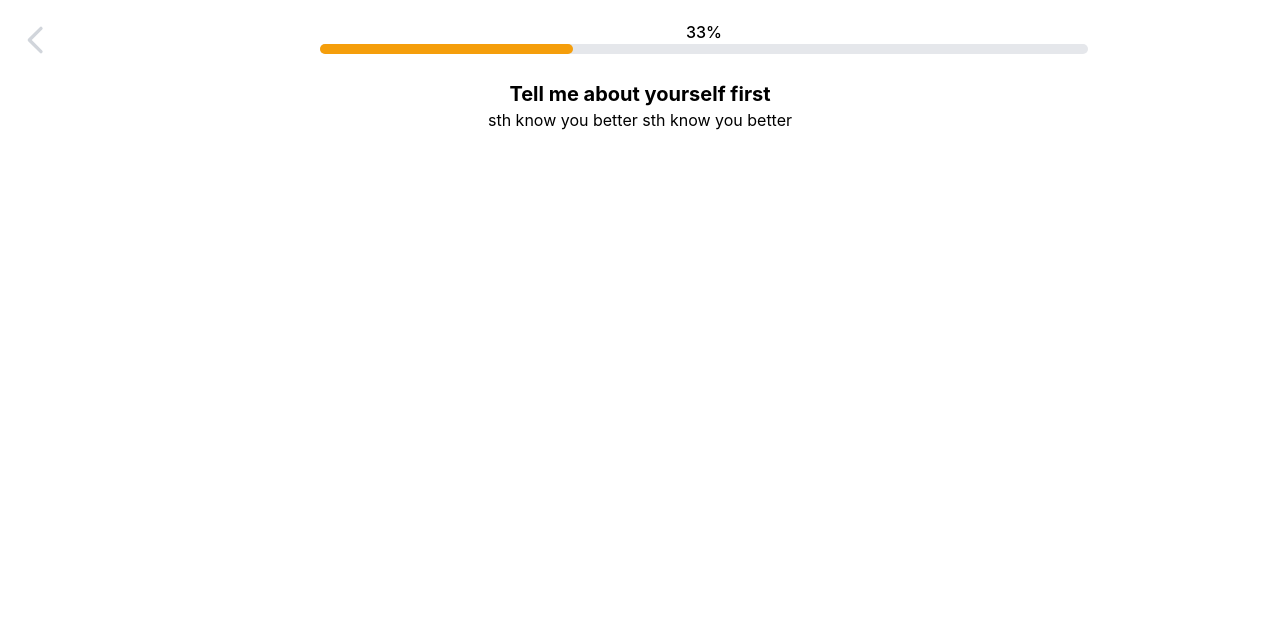
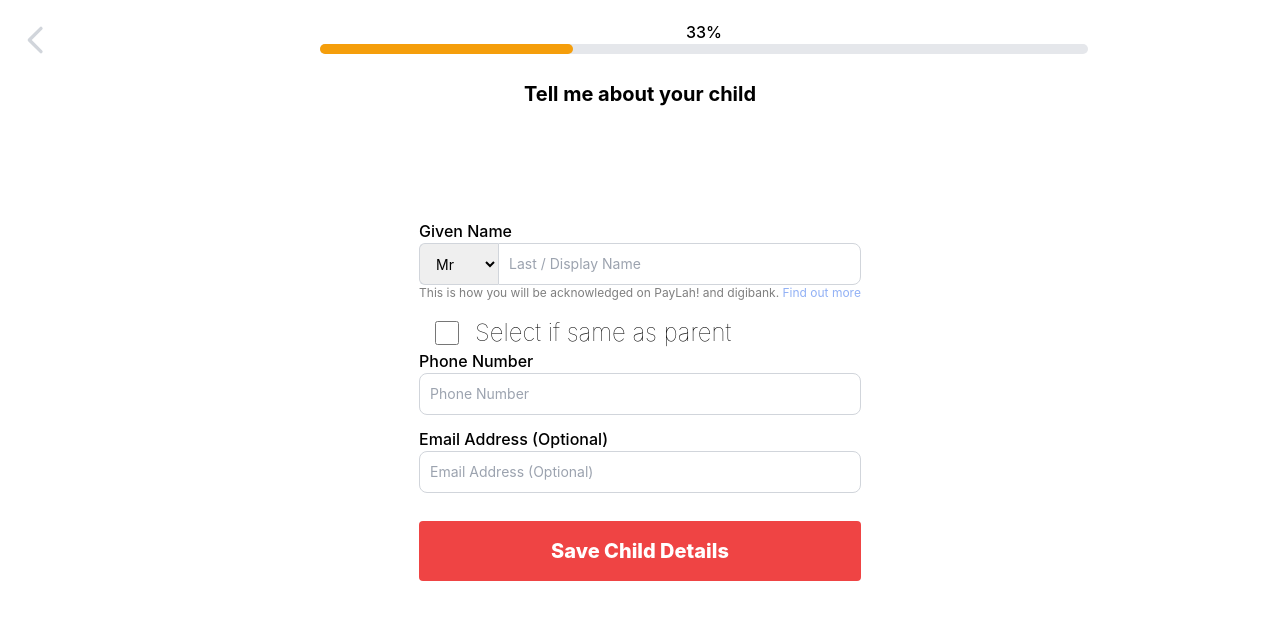
Before and after one commit to Service-Design-Studio/final-project-group-2-designerdz, a React (Create React App) app in the folder frontend/: page /child in a window 1280 px wide. Shown: the top 620 px of the page. Built offline with nearby package versions, Linux system fonts and the light colour scheme; no server answers.

Commit message:
Complete childDetails page. TODO: Integrate with child API

```diff
--- a/frontend/src/pages/ChildDetails.js
+++ b/frontend/src/pages/ChildDetails.js
@@ -1,14 +1,84 @@
-import { useNavigate } from "react-router-dom";
-import {
-    Button,
-    BackButton,
-    AddChildrenButton,
-  } from "../components/Buttons.js";
-  import TextDesc from "../components/TextDesc.js";
-  import ProgressBar from "../components/ProgressBar";
+import { useEffect, useState } from "react";
+import { useNavigate, useLocation } from "react-router-dom";
+import { useForm } from "react-hook-form";
+import { USER_URL } from "../utilities/constants.js";
+import ProgressBar from "../components/ProgressBar";
+import TextDesc from "../components/TextDesc.js";
+import FormFill from "../components/FormFill";
+import {postUserData, getUserData} from "../services/axiosUsers.js";
+import {Button,BackButton} from "../components/Buttons.js";
 
 export default function ChildDetails() {
     const navigate = useNavigate();
+    const location = useLocation();
+    const [details, setDetails] = useState({});
+    const [onEdit, setOnEdit] = useState(false);
+    const [autofill, setAutoFill] = useState(true);
+    const {reset, setValue, register,handleSubmit,formState: { errors },} = useForm();
+
+    let userData;
+    let phoneNumber = localStorage.getItem("phoneNumber");
+
+    useEffect(() => {
+        try {
+            setOnEdit(location.state.onEdit);
+        } catch (error) {
+            console.error(error);
+        }
+
+        getUserData(USER_URL, phoneNumber)
+        .then((response) => {
+            for (let i = 0; i < response.data.length; i++) {
+                if (response.data[i].phone_number == phoneNumber) {
+                    userData = response.data[i];
+                    console.log(userData)
+                }
+            }
+            setDetails(userData);
+            reset({
+                display_name: userData.display_name,
+                title: userData.title,
+                phone_number: userData.phone_number,
+                email: userData.email,
+                autofill: true
+            });
+        })
+        .catch((error) => {
+            console.log(error);
+        });
+    }, []);
+
+    const onSubmit = (data) => {
+        // TODO: Manipulate data object to only be for child, then point to child api?
+        postUserData(USER_URL, data, phoneNumber)
+      .then((response) => {
+        if (onEdit === true) {
+            navigate("/review");
+            setOnEdit(false);
+        } else {
+            navigate("/family");
+        }
+      })
+      .catch((error) => {
+        alert(error);
+        console.log(error);
+      });
+    };
+
+    const autofillFamily = () => {
+        if (autofill === false) {
+            setAutoFill(true);
+            setValue("autofill", true)
+            setValue("phone_number", phoneNumber)
+            setValue("email", details.email)
+        } else {
+            setAutoFill(false);
+            setValue("autofill", false)
+            setValue("phone_number",)
+            setValue("email", )
+        }
+    }
+
     return (
         <div>
             <div className="flex flex-end">
@@ -16,9 +86,70 @@ export default function ChildDetails() {
                 <ProgressBar percent="33%" />
             </div>
             <TextDesc
-                headerText="Tell me about yourself first"
-                bodyText="sth know you better sth know you better"
+                headerText="Tell me about your child"
+                bodyText=""
             />
+            <div className="grid h-screen place-content-center mx-8">
+        <form onSubmit={handleSubmit(onSubmit)}>
+          <div>
+            <label className="block font-medium">Given Name</label>
+
+            <div className="flex">
+              <select
+                className="name inline-flex items-center px-3 text-sm border border-r-0 border-gray-300 rounded-l-md dark:text-gray-900 dark:border-gray-600"
+                {...register("title", {})}
+              >
+                <option value="Mr">Mr</option>
+                <option value="Mrs">Mrs</option>
+                <option value="Ms">Ms</option>
+                <option value="Mdm">Mdm</option>
+                <option value="Dr">Dr</option>
+              </select>
+
+              <input
+                type="text"
+                className="rounded-none rounded-r-lg border focus:ring-blue-500 focus:border-blue-500 block flex-1 min-w-0 w-full text-sm border-gray-300 p-2.5 dark:border-gray-600 dark:placeholder-gray-400 dark:focus:ring-blue-500 dark:focus:border-blue-500"
+                placeholder="Last / Display Name"
+                {...register("display_name", {})}
+              />
+            </div>
+
+            <h3 className="opacity-50 text-xs mb-4">
+              This is how you will be acknowledged on PayLah! and digibank.
+              <a
+                className="text-blue-600 hover:text-blue-800 visited:text-purple-600"
+                href="https://google.com"
+              >
+                {" "}
+                Find out more
+              </a>
+            </h3>
+          </div>
+
+        <div className = "flex">
+            <input className = "text-xl w-6 h-8 mx-4" type="checkbox" {...register("autofill", {})} onChange={autofillFamily} />
+            <label className="block text-2xl font-thin"> Select if same as parent</label>
+        </div>
+
+          <FormFill
+            text="Phone Number"
+            type="number"
+            onFill={register("phone_number", {})}
+          />
+
+          <FormFill
+            type="email"
+            text="Email Address (Optional)"
+            onFill={register("email", {})}
+          />
+          <Button
+            name="next"
+            text={onEdit === true ? "Save" : "Save Child Details"}
+            bgColor="bg-red-500"
+            hoverColor="hover:bg-red-700"
+          />
+        </form>
+      </div>
         </div>
 
     )
```
